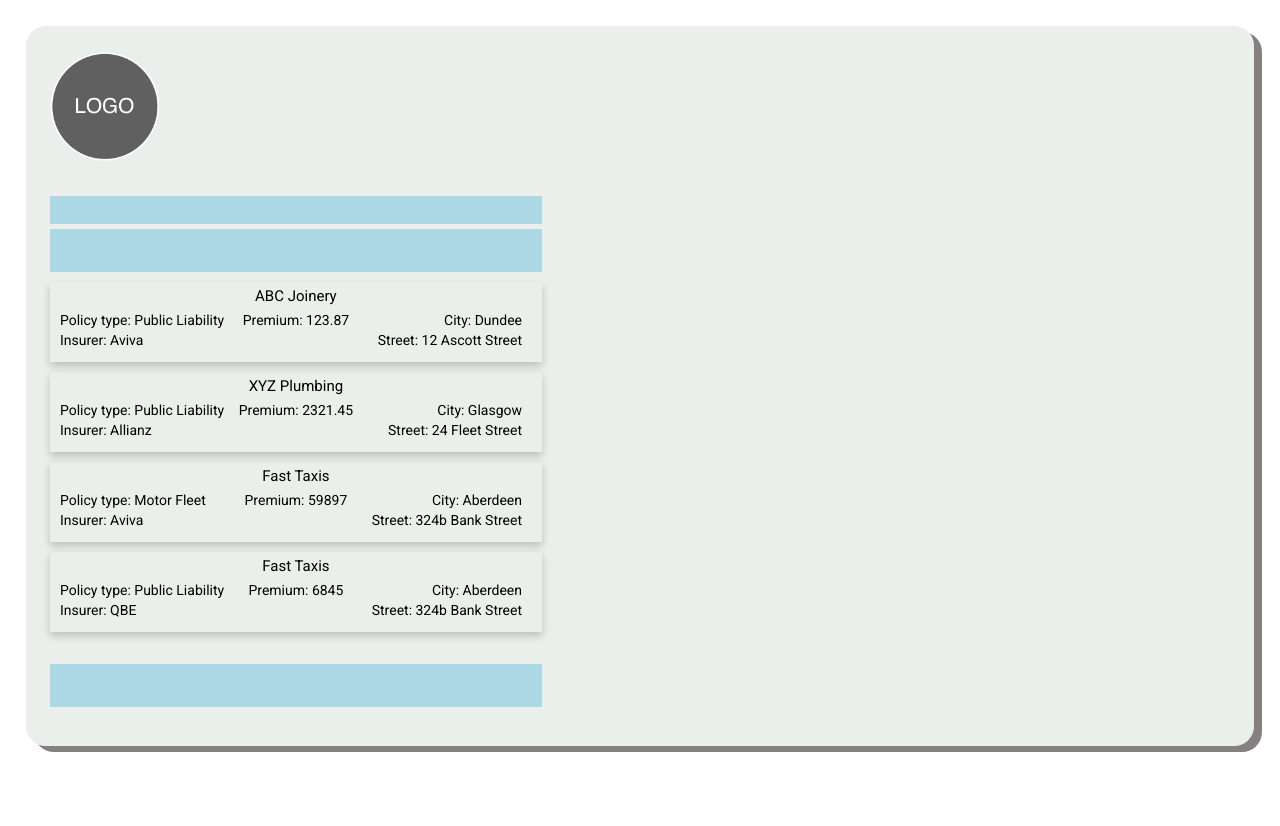
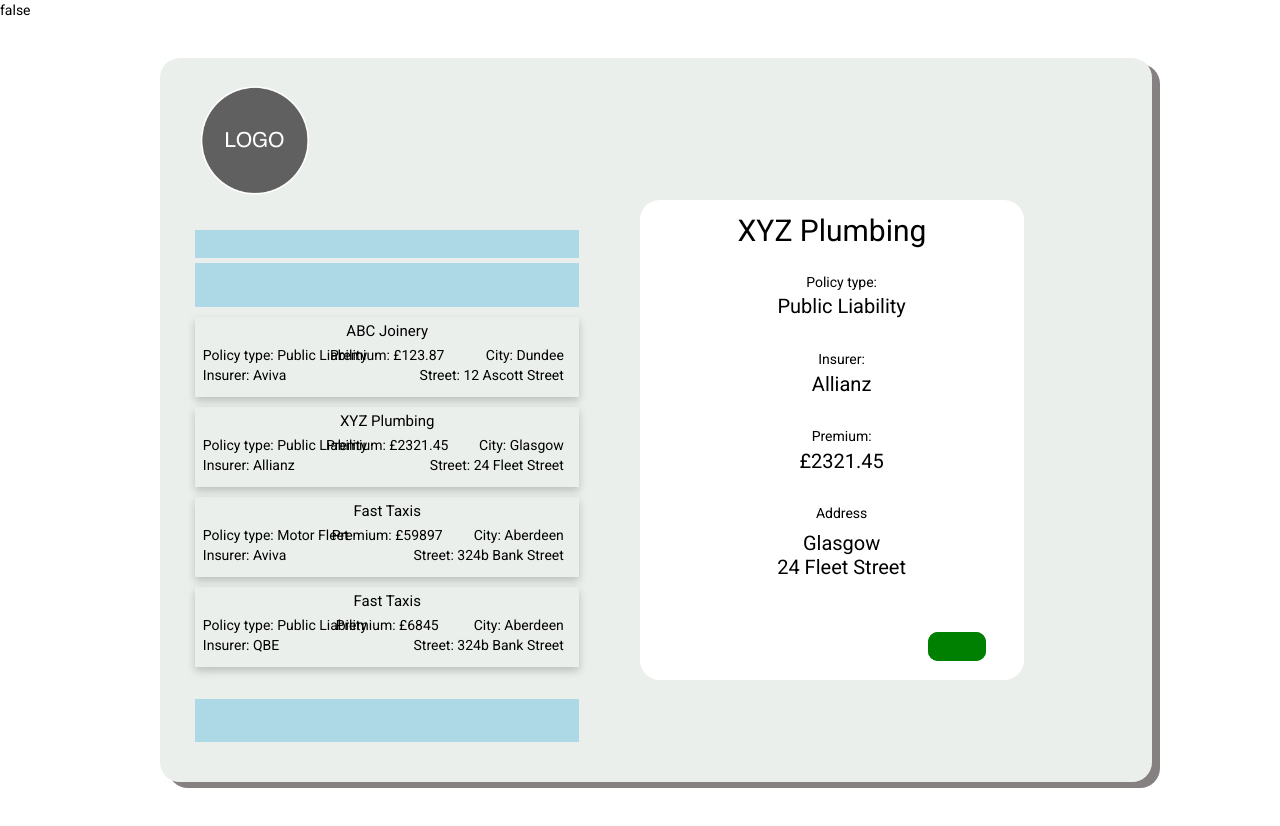
Before and after one commit to ryanl13214/codeChallenge, an Angular app: page / in a window 1280 px wide. After the commit the page ends 800 px from the top, so only its background shows below. Built offline with nearby package versions, Linux system fonts and the light colour scheme.

Commit message:
Added Display
added in the main display area
this consists of three separate divs that each contain view edit and add features. what div is visible is controlled by the buttons

```diff
--- a/src/app/app.module.ts
+++ b/src/app/app.module.ts
@@ -9,7 +9,7 @@
 // material
 import {MatPaginatorModule} from '@angular/material/paginator';
 import { BrowserAnimationsModule } from '@angular/platform-browser/animations';
-
+import {MatSelectModule} from '@angular/material/select';
 @NgModule({
   declarations: [
     AppComponent,
@@ -18,7 +18,8 @@
   imports: [
     BrowserModule,
     AppRoutingModule,
-    BrowserAnimationsModule
+    BrowserAnimationsModule,
+    MatSelectModule
   ],
   providers: [],
   bootstrap: [AppComponent]
--- a/src/app/homepage/homepage.component.css
+++ b/src/app/homepage/homepage.component.css
@@ -5,7 +5,9 @@
 min-height: 100% ;
 }
 html, body, .ng-scope {
-  min-height: 100% ;height: 100vh;
+
+  height: 100vh !important;
+  overflow: hidden !important;
 }
 .main{
 
@@ -24,6 +26,136 @@
   width: 40%;
    position:relative;
 }
+
+.editButton{
+background-color: green;
+  width: 15%;
+  height: 6%;
+  text-align: center;
+    border-radius: 10px;
+    position:absolute;
+    right:10%;
+    top:90%;
+}
+
+.saveButton{
+  background-color: blue;
+    width: 15%;
+    height: 6%;
+    text-align: center;
+      border-radius: 10px;
+      position:absolute;
+      right:10%;
+      top:90%;
+}
+
+
+.editItem{
+  width: 30vw;
+  height: 60vh;
+  background-color: white;
+  position:absolute;
+  right:20%;
+  top:25%;
+  border-radius: 20px;
+  display: none;
+}
+.addItem{
+  width: 30vw;
+  height: 60vh;
+  background-color: white;
+  position:absolute;
+  right:20%;
+  top:25%;
+  border-radius: 20px;
+  display: none;
+    overflow: auto;
+}
+
+
+
+
+.itemTitleFocused{
+  width: 100%;
+height: 3%;
+margin-top: 5%;
+
+text-align: center;
+font-size: 30px;
+}
+
+.policyTypeFocusedheader{
+  height: 3%;
+  margin-top: 10%;text-align: center;
+  margin-left: 5%;
+
+
+}
+.policyTypeFocused{
+  height: 3%;
+  margin-top: -2px;
+  margin-left: 5%;
+font-size: 20px;
+text-align: center;
+}
+
+
+
+
+.insurerFocusedheader{
+  height: 3%;
+  margin-top: 10%;
+  margin-left: 5%;text-align: center;
+
+}
+.insurerFocused{
+  height: 3%;
+  margin-left: 5%;
+  margin-top: -2px;
+text-align: center;
+  font-size: 20px;
+}
+
+
+
+.premiumFocusedheader{
+  height: 3%;
+  margin-top: 10%;text-align: center;
+  margin-left: 5%;
+}
+.premiumFocused{
+  height: 3%;
+  margin-left: 5%;
+  margin-top: -2px;
+  font-size: 20px;text-align: center;
+}
+
+.itemAddressheader {
+  height: 4%;
+  margin-top: 10%;text-align: center;
+  margin-left: 5%;
+}
+
+.itemAddressCityFocused{
+  height: 3%;
+
+  margin-left: 5%;
+  margin-top: -2px;
+  font-size: 20px;text-align: center;
+}
+.itemAddressStreetFocused{
+  height: 3%;
+text-align: center;
+  margin-left: 5%;
+  margin-top: -2px;
+  font-size: 20px;
+}
+
+
+
+
+
+
 
 .pagebar{
   margin-top: 4vh;
@@ -69,6 +201,15 @@
   top:60%;
 
 }
+.mainDisplay{
+  width: 30vw;
+  height: 60vh;
+  background-color: white;
+  position:absolute;
+  right:20%;
+  top:25%;
+  border-radius: 20px;
+}
 
 
 .premium{
@@ -102,15 +243,13 @@
 
 
 .main{
-    max-width: 96%;
-    margin-left: 2%;
-    margin-top: 2%;
+    max-width: 75%;
+    margin-left: 12.5%;
+    margin-top: 3%;
     box-shadow: 8px 6px#858181;
     border-radius: 20px;
-    padding: 0;
-    min-height: 350px;
-    min-width: 400px;
-    width: 100%;
+
+    width: 75%;
     height: 90vh;
     background-color:	#9cb1a033;
 }
--- a/src/app/homepage/homepage.component.html
+++ b/src/app/homepage/homepage.component.html
@@ -1,4 +1,4 @@
-
+{{isEdit}}
 <div class="container main">
 
 <!-- general logo-->
@@ -26,7 +26,7 @@
             <p   class="policyType">Policy type:  {{  items[i+ 4*currPage].policy_type }}</p>
             <p   class="insurer"   >Insurer:      {{  items[i+ 4*currPage].insurer_name }}</p>
 
-            <p  class="premium" > Premium:   {{  items[i+ 4*currPage].premium }}</p>
+            <p  class="premium" > Premium:  £{{  items[i+ 4*currPage].premium }}</p>
 
               <p  class="itemAddressCity" >City: {{  items[i+ 4*currPage].customer_address_city }}</p>
               <p  class="itemAddressStreet" >Street: {{  items[i+ 4*currPage].customer_address_street }}</p>
@@ -39,12 +39,65 @@
      </ul>
 
 
-<div class="pagebar">
+  <div class="pagebar">
 
 
-</div>
+  </div>
 
 
+
+<!-- main display-->
+  <div class="mainDisplay"  id="Display">
+
+
+      <h4 class="itemTitleFocused" ><b>{{  items[currFocus].customer_name }}</b></h4>
+
+      <p   class="policyTypeFocusedheader">Policy type:</p>
+      <p   class="policyTypeFocused">{{  items[currFocus].policy_type }}</p>
+
+      <p   class="insurerFocusedheader"   >Insurer:  </p>
+      <p   class="insurerFocused"   > {{  items[currFocus].insurer_name }}</p>
+
+      <p  class="premiumFocusedheader" > Premium:    </p>
+      <p  class="premiumFocused" > £{{  items[currFocus].premium }}</p>
+
+      <p  class="itemAddressheader" >Address</p>
+      <p  class="itemAddressCityFocused" > {{  items[currFocus].customer_address_city }}</p>
+      <p  class="itemAddressStreetFocused" > {{  items[currFocus].customer_address_street }}</p>
+
+
+
+      <div class="editButton"   ng-hide="isEdit" (click)="alternateBetweenEditAndDisplay()">
+
+      </div>
+
+      <div class="editButton"  ng-hide="!isEdit" (click)="alternateBetweenEditAndDisplay()">
+
+      </div>
+  </div>
+<!-- main display end-->
+
+
+<!-- main edit -->
+  <div class="editItem"  id="EditItem">
+
+
+    <div class="saveButton"  ng-hide="!isEdit" (click)="alternateBetweenEditAndDisplay()">
+
+    </div>
+
+  </div>
+<!-- main edit end-->
+
+
+<!-- main AddItem -->
+  <div class="addItem"  id="AddItem"  (click)="AddItem()">
+
+
+
+
+  </div>
+<!-- main AddItem end-->
 
 
 
--- a/src/app/homepage/homepage.component.ts
+++ b/src/app/homepage/homepage.component.ts
@@ -1,13 +1,15 @@
 import { Component, OnInit , HostListener} from '@angular/core';
-
+import {FormControl} from '@angular/forms';
 @Component({
   selector: 'app-homepage',
   templateUrl: './homepage.component.html',
   styleUrls: ['./homepage.component.css']
 })
 export class HomepageComponent implements OnInit {
-
+currFocus:any= 1;
 currPage:Number= 0;
+isEdit:any=false;
+isAdd:any=false;
 items:any =[{
 				"customer_name": "ABC Joinery",
 				"customer_address_street": "12 Ascott Street",
@@ -55,6 +57,31 @@
     this.screenHeight = window.innerHeight;
   }
 
+AddItem(){
+  if(!this.isAdd){// add focused check
+  var  mainDisplay = document.getElementById("Display").style.display = "none";
+  var  mainDisplay = document.getElementById("AddItem").style.display = "block";
+  var  mainDisplay = document.getElementById("EditItem").style.display = "none";
+  }else{
+  var  mainDisplay = document.getElementById("Display").style.display = "block";
+  var  mainDisplay = document.getElementById("EditItem").style.display = "none";
+  var  mainDisplay = document.getElementById("AddItem").style.display = "none";
+  }
+   this.isAdd = !this.isAdd;
+}
+
+alternateBetweenEditAndDisplay(){
+if(!this.isEdit){// add focused check
+var  mainDisplay = document.getElementById("Display").style.display = "none";
+var  mainDisplay = document.getElementById("AddItem").style.display = "none";
+var  mainDisplay = document.getElementById("EditItem").style.display = "block";
+}else{
+var  mainDisplay = document.getElementById("Display").style.display = "block";
+var  mainDisplay = document.getElementById("EditItem").style.display = "none";
+}
+ this.isEdit = !this.isEdit;
+}
+
 
 
   @HostListener('window:resize', ['$event'])
--- a/src/styles.css
+++ b/src/styles.css
@@ -48,5 +48,5 @@
 	border-spacing: 0;
 }
 
-html, body { height: 100%; }
+html, body {  }
 body { margin: 0; font-family: Roboto, "Helvetica Neue", sans-serif; }
```
